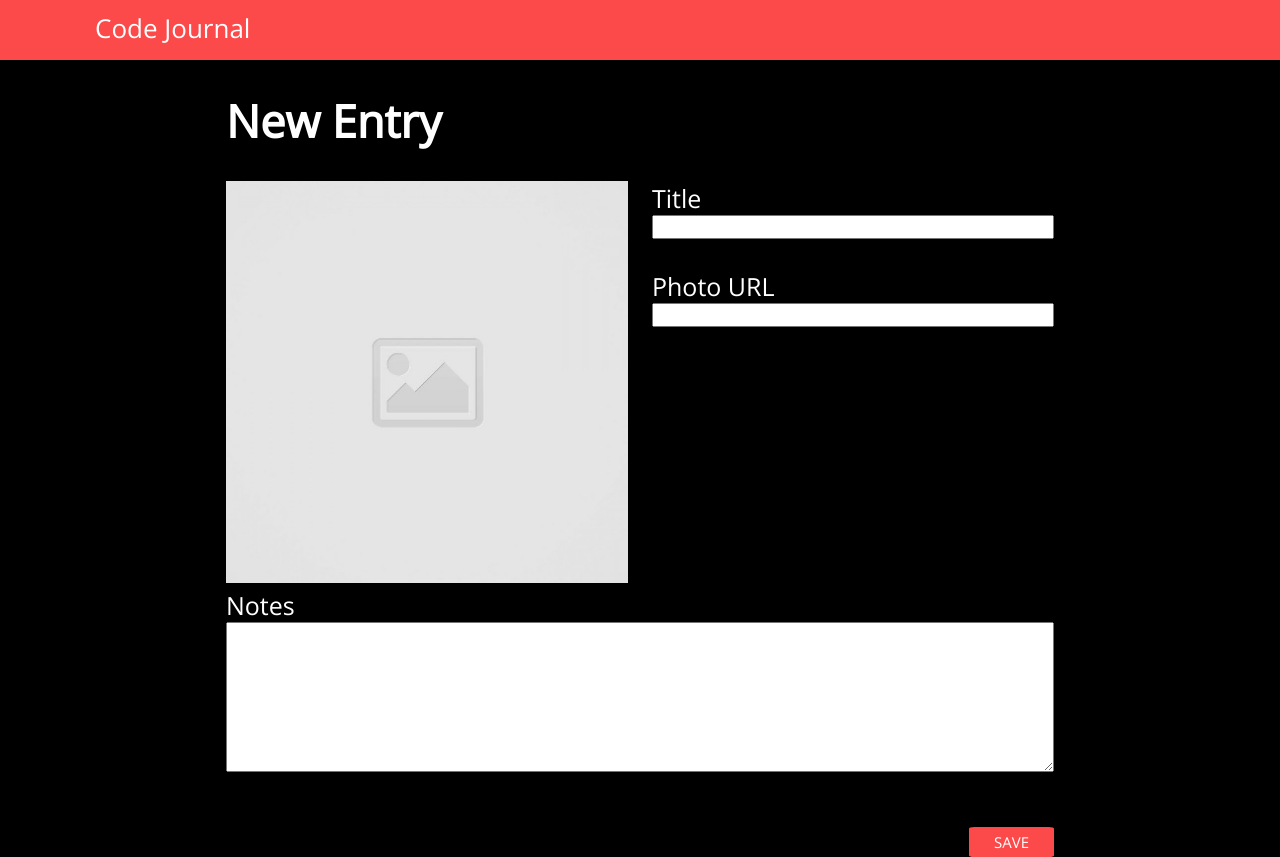
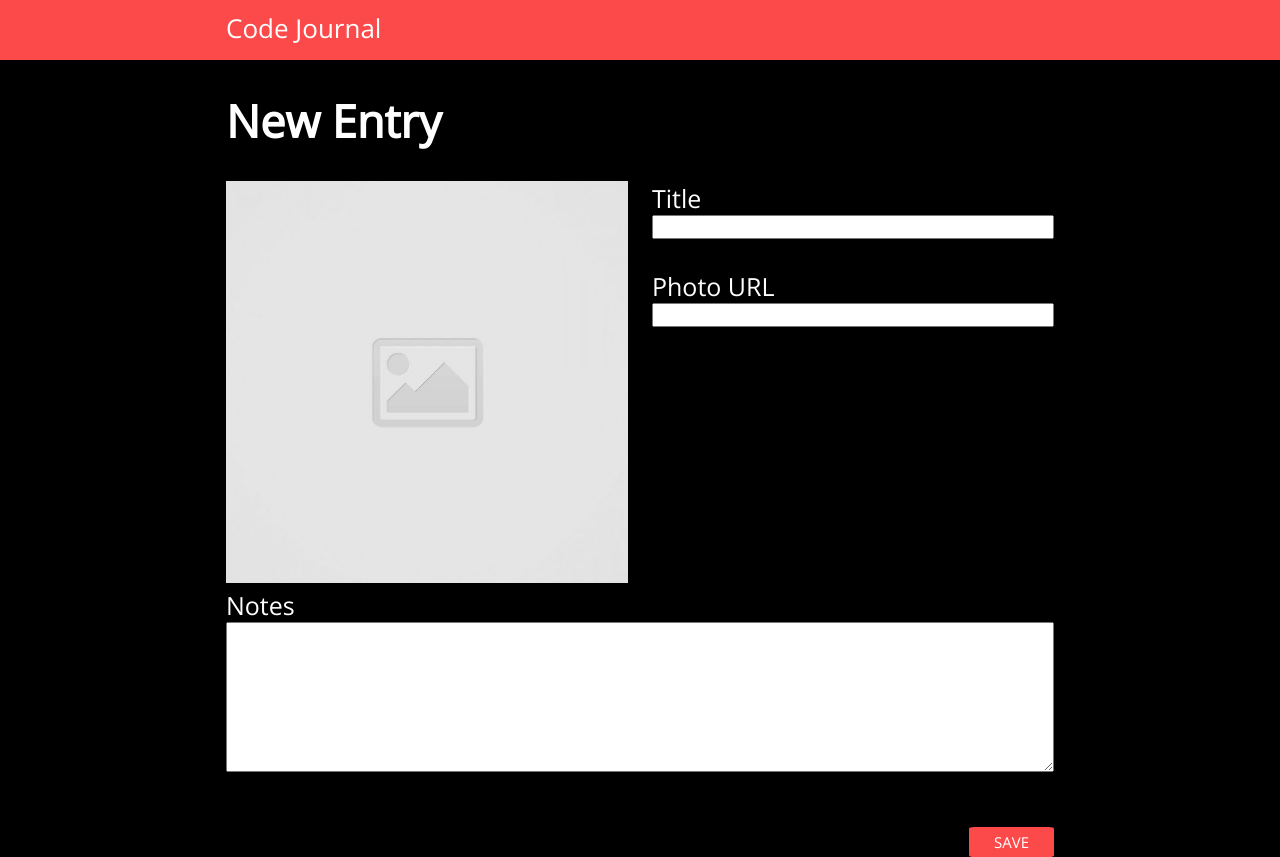
Before and after one commit to adrienne-yung/code-journal, a website: page index.html in a window 1280 px wide. Drawn offline with nearby package versions, Linux system fonts and the light colour scheme.

Commit message:
Fixed up the header placement in html and css.

```diff
--- a/css/styles.css
+++ b/css/styles.css
@@ -8,7 +8,6 @@ header {
   font-size: 26px;
   height: 60px;
   padding-top: 10px;
-  padding-left: 95px;
 }
 
 body {
--- a/index.html
+++ b/index.html
@@ -17,7 +17,13 @@
 </head>
 <body>
   <header>
-    <div>Code Journal</div>
+    <div class="container">
+      <div class="row">
+        <div class="column-full">
+          <div>Code Journal</div>
+        </div>
+      </div>
+    </div>
   </header>
   <main>
     <form id="entry-form" data-view="entry-form">
```
